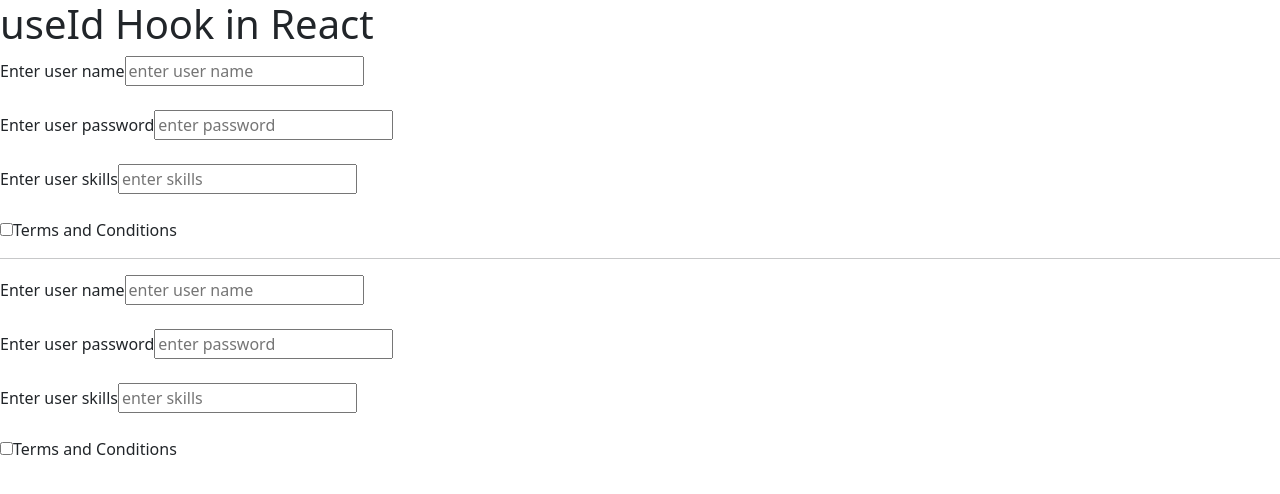
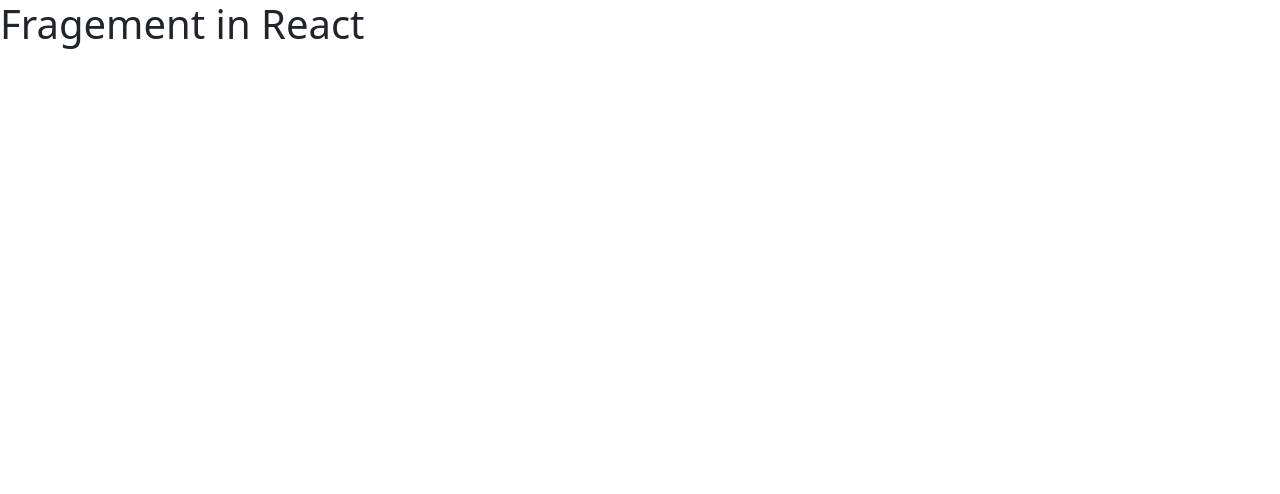
Before and after one commit to PawanDev52/React-19, a React (Vite) app: page / in a window 1280 px wide. Shown: the top 494 px of the page. Built offline with nearby package versions, Linux system fonts and the light colour scheme.

Commit message:
Fragement

```diff
--- a/src/App.jsx
+++ b/src/App.jsx
@@ -1,5 +1,6 @@
 import {
   createElement,
+  Fragment,
   useActionState,
   useEffect,
   useId,
@@ -1362,39 +1363,54 @@
 // }
 
 // useId hook
+// function App() {
+//   return (
+//     <div>
+//       <h1>useId Hook in React</h1>
+//       <UserForm />
+//       <hr />
+//       <UserForm />
+//     </div>
+//   );
+// }
+
+// function UserForm() {
+//   const user = useId();
+
+//   return (
+//     <div>
+//       <form action="">
+//         <label htmlFor={user + "name"}>Enter user name</label>
+//         <input id={user + "name"} type="text" placeholder="enter user name" />
+//         <br /><br />
+//         <label htmlFor={user + "password"}>Enter user password</label>
+//         <input id={user + "password"} type="text" placeholder="enter password" />
+//         <br /><br />
+//         <label htmlFor={user + "skills"}>Enter user skills</label>
+//         <input id={user + "skills"} type="text" placeholder="enter skills" />
+//         <br /><br />
+//         <input id={user + "terms"} type="checkbox" placeholder="enter skills" />
+//         <label htmlFor={user + "terms"}>Terms and Conditions</label>
+//       </form>
+//     </div>
+//   );
+// }
+
+// Fragement
 function App() {
   return (
-    <div>
-      <h1>useId Hook in React</h1>
-      <UserForm />
-      <hr />
-      <UserForm />
-    </div>
+    <>
+      <Data />
+    </>
   );
 }
 
-function UserForm() {
-  const user = useId();
-
+function Data() {
   return (
-    <div>
-      <form action="">
-        <label htmlFor={user + "name"}>Enter user name</label>
-        <input id={user + "name"} type="text" placeholder="enter user name" />
-        <br /><br />
-        <label htmlFor={user + "password"}>Enter user password</label>
-        <input id={user + "password"} type="text" placeholder="enter password" />
-        <br /><br />
-        <label htmlFor={user + "skills"}>Enter user skills</label>
-        <input id={user + "skills"} type="text" placeholder="enter skills" />
-        <br /><br />
-        <input id={user + "terms"} type="checkbox" placeholder="enter skills" />
-        <label htmlFor={user + "terms"}>Terms and Conditions</label>
-      </form>
-    </div>
+    <Fragment>
+      <h1>Fragement in React</h1>
+    </Fragment>
   );
 }
 
-// Fragement
-
 export default App;
```
